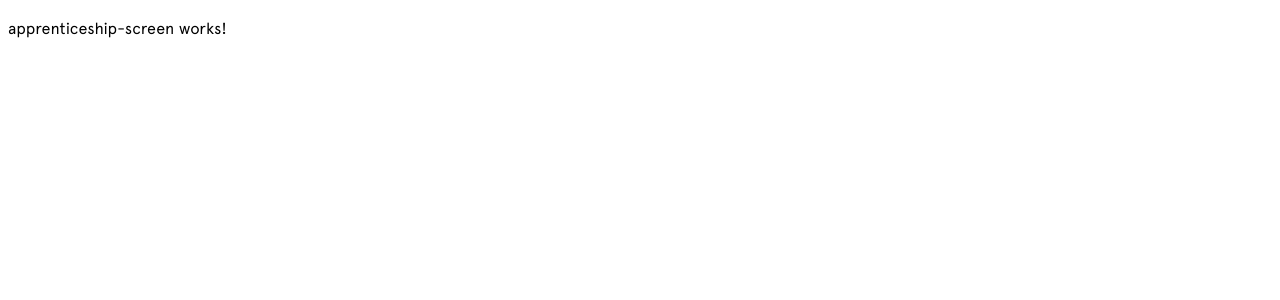
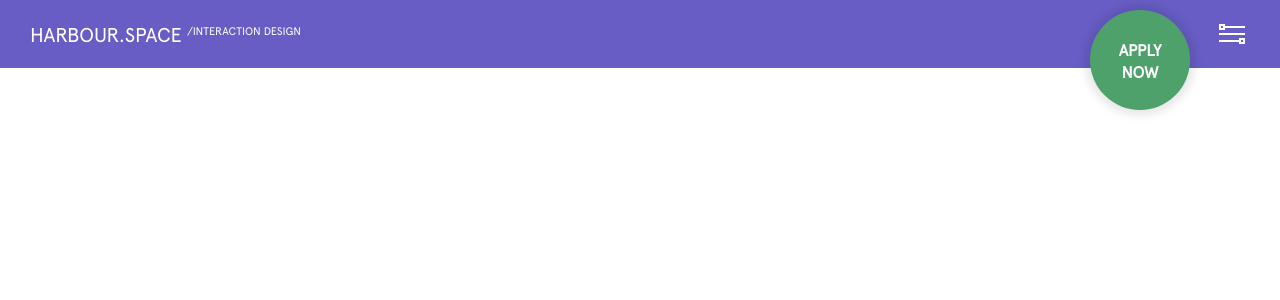
Before and after one commit to Supatsara-Rodratsa/apprenticeship-programme, an Angular app: page / in a window 1280 px wide. Shown: the top 300 px of the page. Built offline with nearby package versions, Linux system fonts and the light colour scheme.

Commit message:
create shared module and navigation component

```diff
--- a/src/app/app.component.html
+++ b/src/app/app.component.html
@@ -1 +1,2 @@
+<app-navigation-bar></app-navigation-bar>
 <router-outlet></router-outlet>
--- a/src/app/app.module.ts
+++ b/src/app/app.module.ts
@@ -4,6 +4,7 @@ import { BrowserModule } from '@angular/platform-browser';
 import { AppRoutingModule } from './app-routing.module';
 import { AppComponent } from './app.component';
 import { ApprenticeshipScreenComponent } from './apprenticeship-screen/apprenticeship-screen.component';
+import { SharedModule } from './shared/shared.module';
 
 @NgModule({
   declarations: [
@@ -12,7 +13,8 @@ import { ApprenticeshipScreenComponent } from './apprenticeship-screen/apprentic
   ],
   imports: [
     BrowserModule,
-    AppRoutingModule
+    AppRoutingModule,
+    SharedModule.forRoot()
   ],
   providers: [],
   bootstrap: [AppComponent]
--- /dev/null
+++ b/src/app/shared/components/navigation-bar/navigation-bar.component.css
@@ -0,0 +1,98 @@
+.main-app-bar {
+    position: fixed;
+    top: 0;
+    left: 0;
+    background-color: var(--primary_color);
+}
+
+.main-app-bar .main-app-bar-row {
+    padding: 0 30px;
+    justify-content: space-between;
+    align-items: center;
+}
+
+.main-app-bar .main-app-bar-row .main-detail {
+    display: flex;
+}
+
+.main-detail-row {
+    flex-direction: row;
+}
+
+.main-app-bar .main-app-bar-row .main-detail .margin-layout {
+    margin: 23px 0px 0px 5px;
+}
+
+.main-detail .hamberger-section {
+    padding: 0px 5px;
+}
+
+.hamberger-section:active {
+    background-color:  var(--secondary_color);
+}
+
+.hamberger-section .hamberger-menu {
+    position: relative;
+    top: 4px;
+    width: 26px;
+    padding: 5px 0px;
+    transform: translateZ(0px);
+    display: inline-block;
+    cursor: pointer;
+}
+
+.hamberger-menu::before {
+    top: 3px;
+    left: 0px;
+}
+
+.hamberger-menu::after {
+    top: 17px;
+    right: 0px;
+}
+
+/* Create square */
+.hamberger-menu::before, .hamberger-menu::after {
+    content: "";
+    position: absolute;
+    z-index: 5;
+    width: 2px;
+    height: 2px;
+    background-color: var(--primary_color);
+    border: 2px solid white;
+}
+
+.hamberger-menu .hamberger-menu-line {
+    display: block;
+    position: relative;
+    border-top: 2px solid white;
+    border-right-color: white;
+    border-bottom-color: white;
+    border-left-color: white;
+    margin-bottom: 5px;
+}
+
+.main-detail-row .circle {
+    position: absolute;
+    top: 10px;
+    width: 100px;
+    height: 100px;
+    color: rgb(255, 255, 255);
+    right: 90px;
+    background-color: var(--green);
+    border-radius: 50%;
+    text-decoration: none;
+    box-shadow:  0 0 10px 5px rgba(0,0,0,0.1);
+}
+
+.circle .text-layout {
+    color: white;
+    font-size: 16px;
+    text-transform: uppercase;
+    font-weight: bold;
+    height: 100%;
+    display: flex;
+    align-items: center;
+    justify-content: center;
+    text-align: center;
+}
--- /dev/null
+++ b/src/app/shared/components/navigation-bar/navigation-bar.component.html
@@ -0,0 +1,23 @@
+
+<mat-toolbar class="main-app-bar">
+    <mat-toolbar-row class="main-app-bar-row">
+        <div class="main-detail">
+            <p class="font-main-app-bar">Harbour.space</p>
+            <p class="font-sub-app-bar margin-layout">/interaction design</p>
+        </div>
+        <div class="main-detail main-detail-row">
+            <a class="circle" href="">
+                <div class="text-layout">
+                    <span>Apply<br>now</span>
+                </div>
+            </a>
+            <div class="hamberger-section">
+                <div class="hamberger-menu">
+                    <i class="hamberger-menu-line"></i>
+                    <i class="hamberger-menu-line"></i>
+                    <i class="hamberger-menu-line"></i>
+                </div>
+            </div>
+        </div>
+    </mat-toolbar-row>
+</mat-toolbar>
--- /dev/null
+++ b/src/app/shared/components/navigation-bar/navigation-bar.component.ts
@@ -0,0 +1,15 @@
+import { Component, OnInit } from '@angular/core';
+
+@Component({
+  selector: 'app-navigation-bar',
+  templateUrl: './navigation-bar.component.html',
+  styleUrls: ['./navigation-bar.component.css']
+})
+export class NavigationBarComponent implements OnInit {
+
+  constructor() { }
+
+  ngOnInit(): void {
+  }
+
+}
--- /dev/null
+++ b/src/app/shared/components/navigation-bar/navigation-bar.module.ts
@@ -0,0 +1,20 @@
+import { CommonModule } from '@angular/common';
+import { NgModule } from '@angular/core';
+import { NavigationBarComponent } from './navigation-bar.component';
+import { MatToolbarModule  } from '@angular/material/toolbar'
+
+@NgModule({
+  declarations: [
+    NavigationBarComponent
+  ],
+  imports: [
+    CommonModule,
+    MatToolbarModule
+  ],
+  exports: [
+    NavigationBarComponent
+  ],
+  entryComponents: [],
+  providers: [],
+})
+export class NavigationBarModule { }
--- /dev/null
+++ b/src/app/shared/shared.module.ts
@@ -0,0 +1,24 @@
+import { CommonModule } from '@angular/common';
+import { NgModule } from '@angular/core';
+import { NavigationBarComponent } from './components/navigation-bar/navigation-bar.component';
+import { NavigationBarModule } from './components/navigation-bar/navigation-bar.module';
+
+@NgModule({
+  declarations: [
+  ],
+  imports: [
+    CommonModule,
+		NavigationBarModule
+  ],
+  exports: [
+    NavigationBarComponent,
+		NavigationBarModule
+  ],
+  entryComponents: [],
+  providers: [],
+})
+export class SharedModule {
+	static forRoot(): any[] {
+		return [SharedModule];
+	}
+}
```
Also changed, not shown: 1 other file (tests, documents, lock files or other folders).
